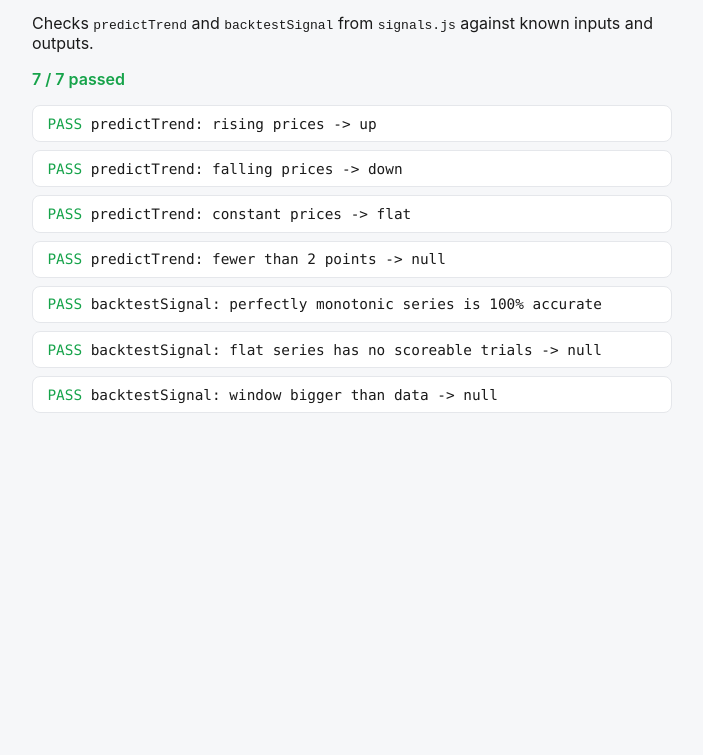
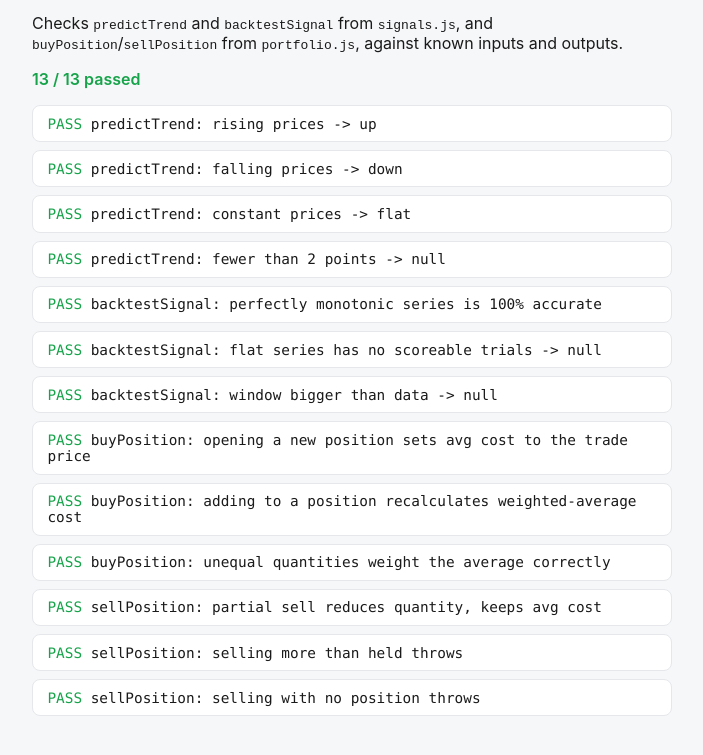
Before and after one commit to wbrownmooney-netizen/first-pr-practice, a plain HTML site: page test.html in a window 1280 px wide. Shown: the part 77-832 px from the top of the page, without its empty margins (288-991 px from the left). Drawn offline with Linux system fonts and the light colour scheme.

Commit message:
Extract paper trading cost-basis math into portfolio.js and add tests

```diff
--- a/paper.html
+++ b/paper.html
@@ -219,6 +219,7 @@
     </section>
   </div>
 
+  <script src="portfolio.js"></script>
   <script>
     const STARTING_CASH = 10000;
     const STATE_KEY = 'paperPortfolio';
@@ -369,19 +370,15 @@
             statusEl.className = 'status error';
             return;
           }
-          const existing = state.positions[key2] || { quantity: 0, avgCost: 0 };
-          const newQuantity = existing.quantity + quantity;
-          const newAvgCost = (existing.avgCost * existing.quantity + cost) / newQuantity;
-          state.positions[key2] = { quantity: newQuantity, avgCost: newAvgCost };
+          state.positions[key2] = buyPosition(state.positions[key2], quantity, price);
           state.cash -= cost;
         } else {
-          const existing = state.positions[key2];
-          if (!existing || existing.quantity < quantity) {
+          if (!state.positions[key2] || state.positions[key2].quantity < quantity) {
             statusEl.textContent = `You don't hold enough ${normSymbol} to sell ${quantity}.`;
             statusEl.className = 'status error';
             return;
           }
-          existing.quantity -= quantity;
+          state.positions[key2] = sellPosition(state.positions[key2], quantity);
           state.cash += cost;
         }
 
--- /dev/null
+++ b/portfolio.js
@@ -0,0 +1,23 @@
+// Pure position math for the paper trading simulator — no DOM or network
+// access, so it can be unit tested directly.
+
+// Applies a buy of `quantity` units at `price` to an existing position
+// (or none), returning the new position with a recalculated
+// weighted-average cost basis.
+function buyPosition(position, quantity, price) {
+  const existing = position || { quantity: 0, avgCost: 0 };
+  const newQuantity = existing.quantity + quantity;
+  const newAvgCost = (existing.avgCost * existing.quantity + price * quantity) / newQuantity;
+  return { quantity: newQuantity, avgCost: newAvgCost };
+}
+
+// Applies a sell of `quantity` units from an existing position. Cost
+// basis of the remaining shares is unchanged — only realized gain
+// differs, which this simulator doesn't track separately. Throws if
+// there isn't enough quantity held to sell.
+function sellPosition(position, quantity) {
+  if (!position || position.quantity < quantity) {
+    throw new Error('Insufficient quantity to sell');
+  }
+  return { quantity: position.quantity - quantity, avgCost: position.avgCost };
+}
--- a/test.html
+++ b/test.html
@@ -56,12 +56,14 @@
   <div class="wrap">
     <h1>Signal logic tests</h1>
     <p>Checks <code>predictTrend</code> and <code>backtestSignal</code> from
-      <code>signals.js</code> against known inputs and outputs.</p>
+      <code>signals.js</code>, and <code>buyPosition</code>/<code>sellPosition</code>
+      from <code>portfolio.js</code>, against known inputs and outputs.</p>
     <p id="summary"></p>
     <ul id="results"></ul>
   </div>
 
   <script src="signals.js"></script>
+  <script src="portfolio.js"></script>
   <script>
     const tests = [];
     function test(name, fn) { tests.push({ name, fn }); }
@@ -69,6 +71,14 @@
       const a = JSON.stringify(actual);
       const e = JSON.stringify(expected);
       if (a !== e) throw new Error(`${label}: expected ${e}, got ${a}`);
+    }
+    function assertThrows(fn, label) {
+      try {
+        fn();
+      } catch (e) {
+        return;
+      }
+      throw new Error(`${label}: expected an error to be thrown, but none was`);
     }
 
     test('predictTrend: rising prices -> up', () => {
@@ -101,6 +111,35 @@
       assertEqual(backtestSignal([1, 2, 3], 5), null, 'backtest');
     });
 
+    test('buyPosition: opening a new position sets avg cost to the trade price', () => {
+      assertEqual(buyPosition(null, 1, 100), { quantity: 1, avgCost: 100 }, 'position');
+    });
+
+    test('buyPosition: adding to a position recalculates weighted-average cost', () => {
+      const opened = buyPosition(null, 1, 100);
+      assertEqual(buyPosition(opened, 1, 200), { quantity: 2, avgCost: 150 }, 'position');
+    });
+
+    test('buyPosition: unequal quantities weight the average correctly', () => {
+      // 1 @ 100 then 3 @ 200 -> (100*1 + 200*3) / 4 = 175
+      const opened = buyPosition(null, 1, 100);
+      assertEqual(buyPosition(opened, 3, 200), { quantity: 4, avgCost: 175 }, 'position');
+    });
+
+    test('sellPosition: partial sell reduces quantity, keeps avg cost', () => {
+      const held = { quantity: 2, avgCost: 150 };
+      assertEqual(sellPosition(held, 1), { quantity: 1, avgCost: 150 }, 'position');
+    });
+
+    test('sellPosition: selling more than held throws', () => {
+      const held = { quantity: 1, avgCost: 150 };
+      assertThrows(() => sellPosition(held, 5), 'sell');
+    });
+
+    test('sellPosition: selling with no position throws', () => {
+      assertThrows(() => sellPosition(null, 1), 'sell');
+    });
+
     const resultsEl = document.getElementById('results');
     let passed = 0;
     for (const { name, fn } of tests) {
```
Also changed, not shown: README.md.
